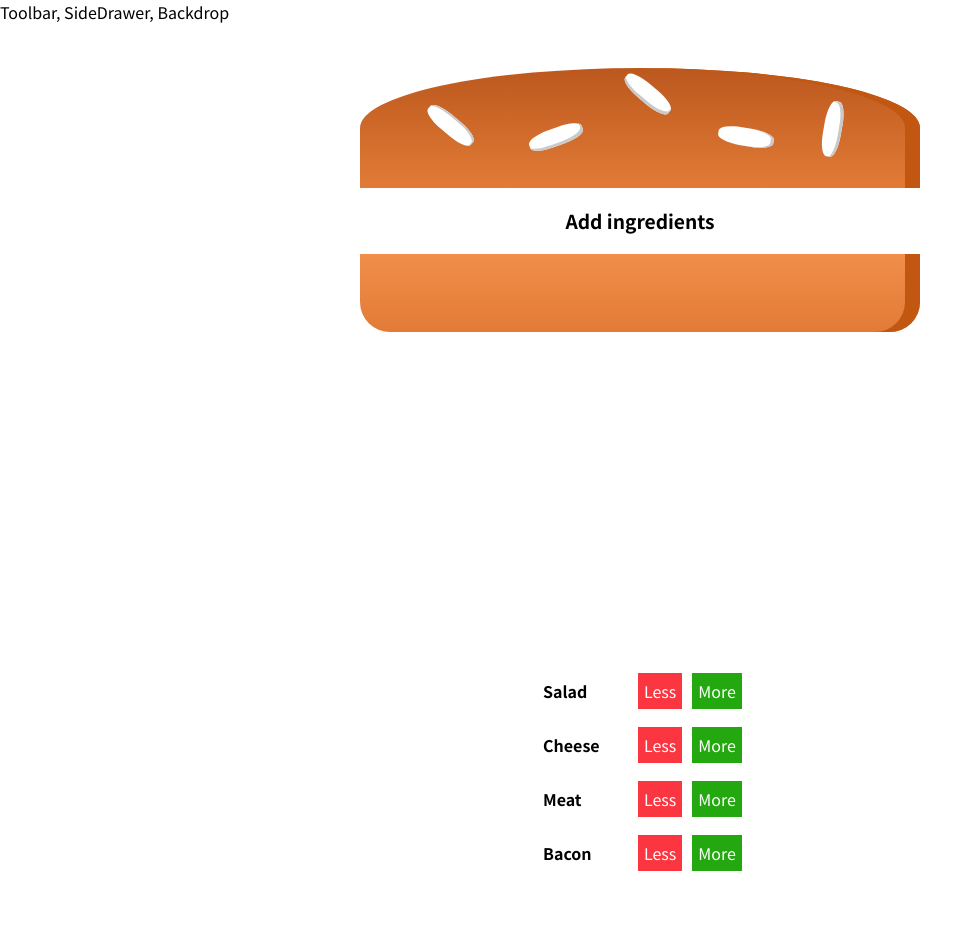
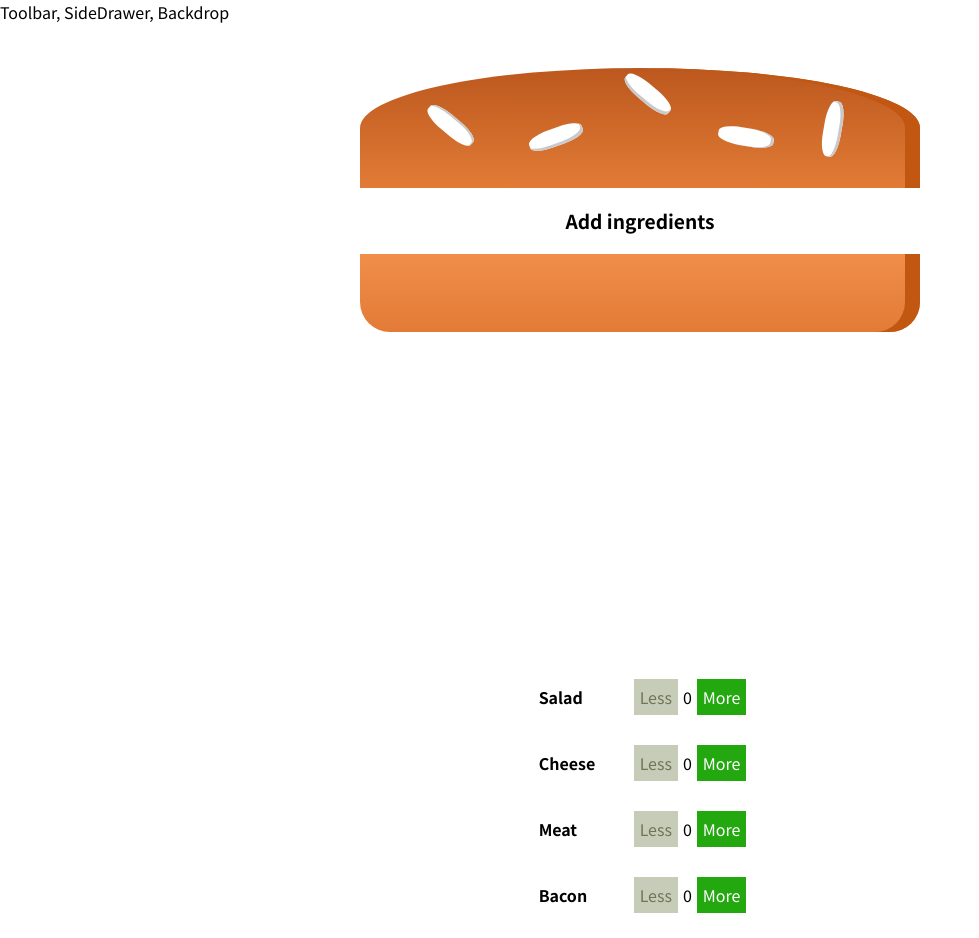
Before and after one commit to lady-rosie/burger-builder-app, a React app: page / in a window 1280 px wide. Shown: the whole page, without its empty margins (0-979 px from the left). Before the commit the page ends 890 px from the top, so only its background shows below. Built offline with nearby package versions, Linux system fonts and the light colour scheme.

Commit message:
display the number of each ingredient

```diff
--- a/src/components/Burger/BuildControls/BuildControl/BuildControl.js
+++ b/src/components/Burger/BuildControls/BuildControl/BuildControl.js
@@ -1,12 +1,21 @@
-import React from 'react';
-import classes from './BuildControl.css'
+import React from "react";
+import classes from "./BuildControl.css";
 
 const BuildControl = (props) => (
-    <div className={classes.BuildControl}>
-        <div className={classes.Label}> {props.label} </div>
-        <button className={classes.Less}> Less </button>
-        <button className={classes.More} onClick={props.add}> More </button>
-    </div>
+  <div className={classes.BuildControl}>
+    <div className={classes.Label}> {props.label} </div>
+    <button
+      className={classes.Less}
+      onClick={props.remove}
+      disabled={props.disable}
+    >
+      Less
+    </button>
+<p>{props.numIngredient}</p>
+    <button className={classes.More} onClick={props.add}>
+      More
+    </button>
+  </div>
 );
 
 export default BuildControl;
--- a/src/components/Burger/BuildControls/BuildControls.js
+++ b/src/components/Burger/BuildControls/BuildControls.js
@@ -15,7 +15,11 @@ const BuildControls = (props) => (
       <BuildControl
         key={ingredient.label}
         label={ingredient.label}
-        add={() => props.addIngredient(ingredient.type)} />
+        add={() => props.addIngredient(ingredient.type)}
+        remove={() => props.removeIngredient(ingredient.type)}
+        numIngredient={props.ingredients[ingredient.type]}
+        disable={props.disable[ingredient.type]}
+      />
     ))}
   </div>
 );
--- a/src/containers/BurgerBuilder/BurgerBuilder.js
+++ b/src/containers/BurgerBuilder/BurgerBuilder.js
@@ -1,50 +1,73 @@
 import React, { Component } from "react";
 import Aux from "../../hoc/Aux";
-import Burger from '../../components/Burger/Burger';
-import BuildControls from '../../components/Burger/BuildControls/BuildControls';
+import Burger from "../../components/Burger/Burger";
+import BuildControls from "../../components/Burger/BuildControls/BuildControls";
 
 const INGREDIENTS_PRICES = {
   salad: 0.4,
   cheese: 0.5,
   meat: 1.5,
-    bacon: 0.7
-}
-class BurgerBuilder extends Component{
+  bacon: 0.7,
+};
+class BurgerBuilder extends Component {
   state = {
-        ingredients:{
+    ingredients: {
       salad: 0,
       bacon: 0,
       cheese: 0,
-            meat: 0
+      meat: 0,
     },
-        totalPrice: 4
-    }
+    totalPrice: 4,
+  };
 
   addIngredientHandler = (type) => {
     const oldCount = this.state.ingredients[type];
     const updateCount = oldCount + 1;
     const updatedIngredients = {
-            ...this.state.ingredients
+      ...this.state.ingredients,
     };
     updatedIngredients[type] = updateCount;
     const priceAddition = INGREDIENTS_PRICES[type];
     const oldPrice = this.state.totalPrice;
     const newPrice = oldPrice + priceAddition;
 
-        this.setState({totalPrice: newPrice, ingredients: updatedIngredients});
+    this.setState({ totalPrice: newPrice, ingredients: updatedIngredients });
   };
 
   removeIngredientHandler = (type) => {
+    const oldCount = this.state.ingredients[type];
+    if (oldCount <= 0) {
+      return;
+    }
+    const updateCount = oldCount - 1;
+    const updatedIngredients = {
+      ...this.state.ingredients,
+    };
+    updatedIngredients[type] = updateCount;
+    const priceDeduction = INGREDIENTS_PRICES[type];
+    const oldPrice = this.state.totalPrice;
+    const newPrice = oldPrice - priceDeduction;
 
+    this.setState({ totalPrice: newPrice, ingredients: updatedIngredients });
   };
 
   render() {
+    const disabledInfo = {
+      ...this.state.ingredients,
+    };
+
+    for (let key in disabledInfo) {
+      disabledInfo[key] = disabledInfo[key] <= 0;
+    }
     return (
-
       <Aux>
-                <Burger ingredients={this.state.ingredients}/>
+        <Burger ingredients={this.state.ingredients} />
         <BuildControls
-                    addIngredient = {this.addIngredientHandler}/>
+          addIngredient={this.addIngredientHandler}
+          removeIngredient={this.removeIngredientHandler}
+          ingredients={this.state.ingredients}
+          disable={disabledInfo}
+        />
       </Aux>
     );
   }
```
Lines whose indentation alone changed are shown as unchanged.
